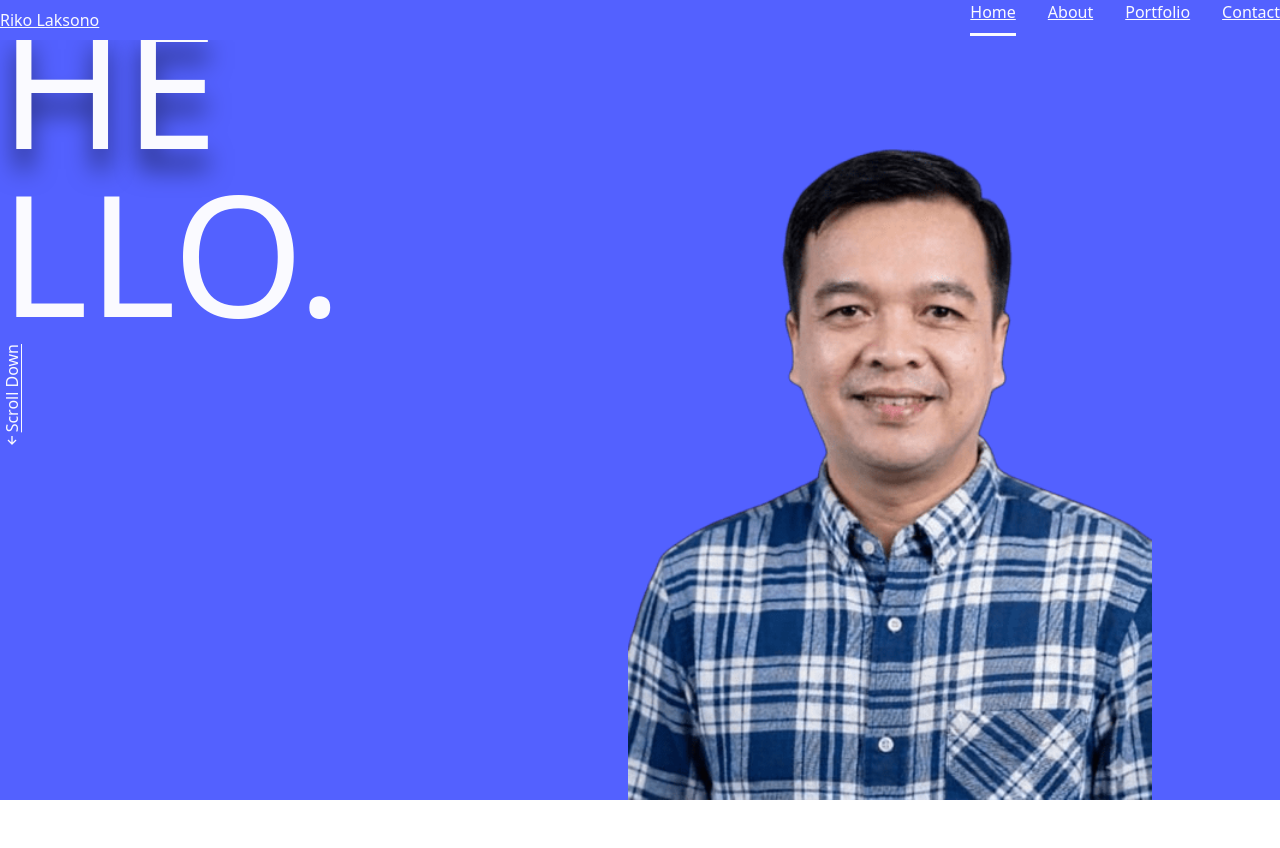
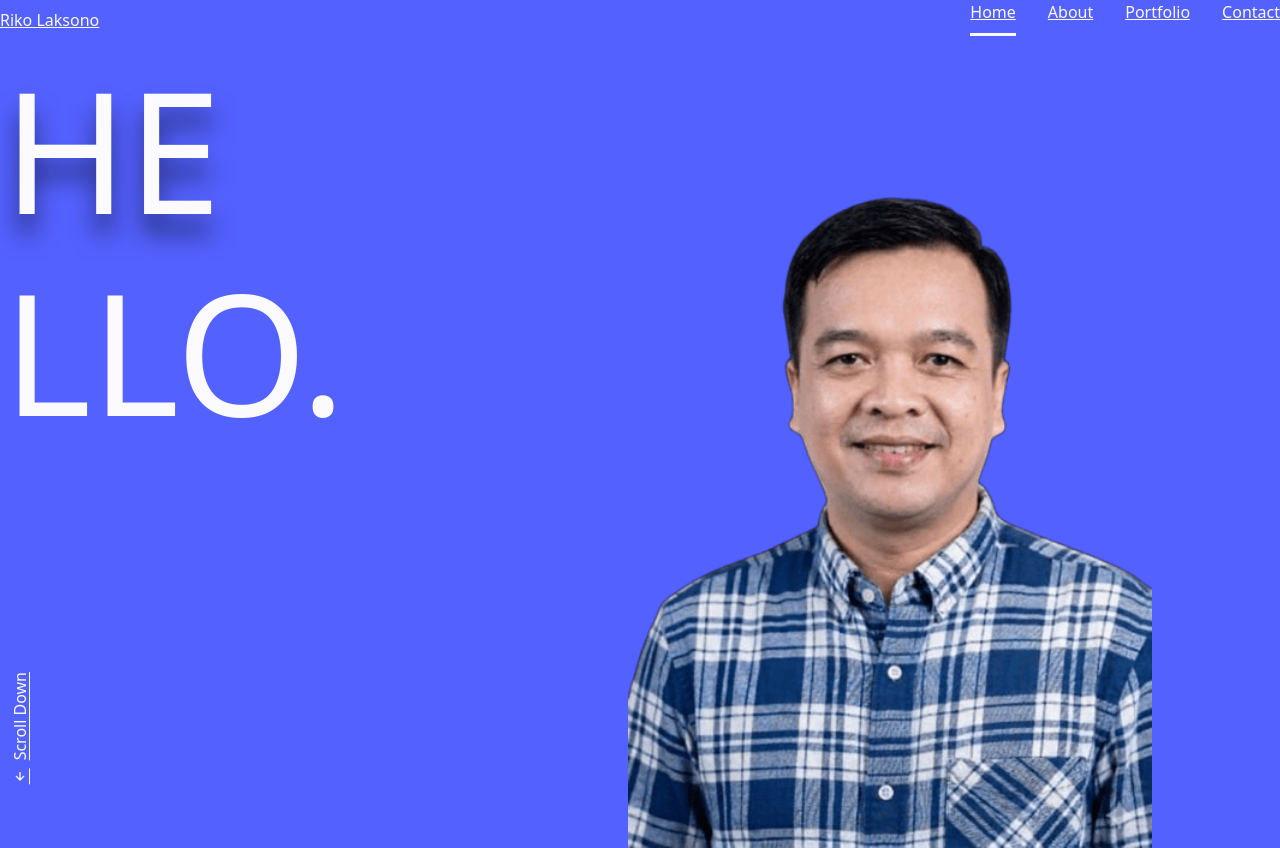
Before and after one commit to rikolaksono/portfolio-website, a plain HTML site: page index.html in a window 1280 px wide. Shown: the top 848 px of the page. Drawn offline with nearby package versions, Linux system fonts and the light colour scheme; some packages are replaced by stand-ins of ours; a script that the page names is missing.

Commit message:
edit css

```diff
--- a/assets/css/style.css
+++ b/assets/css/style.css
@@ -219,12 +219,29 @@ img {
   height: calc(100vh - var(--header-height));
   row-gap: 5rem;
 }
+.home_scroll {
+  position: absolute;
+  left: 0.5rem; /* Jarak dari kiri */
+  bottom: 2rem; /* Jarak dari bawah, ubah ke 1rem jika ingin lebih turun lagi */
+}
+
+.home_scroll-link {
+  writing-mode: vertical-lr;
+  transform: rotate(-180deg);
+  color: var(--white-color);
+  display: flex;
+  align-items: center;
+  gap: 0.5rem;
+}
 
 .home_title {
-  align-self: flex-end;
+  /* align-self: flex-end; */
+  display: block;
+  margin-top: 6rem;
+  margin-left: 2rem;
   font-size: var(--big-font-size);
   color: var(--white-color);
-  line-height: 1;
+  line-height: 0, 9;
 }
 
 .home_title span {
@@ -247,6 +264,7 @@ img {
   right: 0;
   bottom: 0;
   width: 295px;
+  z-index: 10;
 }
 
 /* about */
@@ -411,6 +429,10 @@ img {
 
 /* media */
 @media screen and (min-width: 768px) {
+  .home_title {
+    margin-top: 3rem;
+    margin-left: 0.2rem;
+  }
   body {
     margin: 0;
   }
--- a/index.html
+++ b/index.html
@@ -42,7 +42,7 @@
     <!-- home -->
     <section class="home" id="home">
       <div class="home_container bg-grid">
-        <h1 class="home_title"><span>HE</span><br />LLO.</h1>
+        <h2 class="home_title"><span>HE</span><br />LLO.</h2>
 
         <div class="home_scroll">
           <a href="#about" class="home_scroll-link"><i class="bx bx-up-arrow-alt"></i>Scroll Down</a>
```
